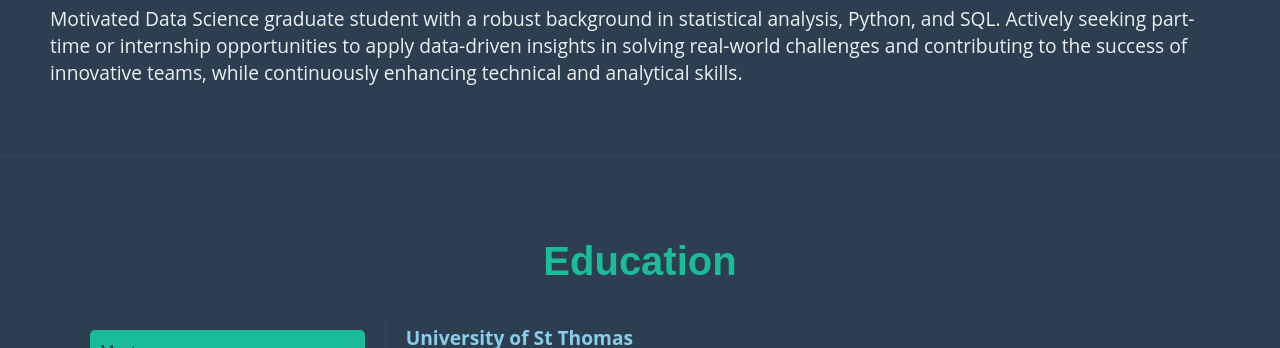
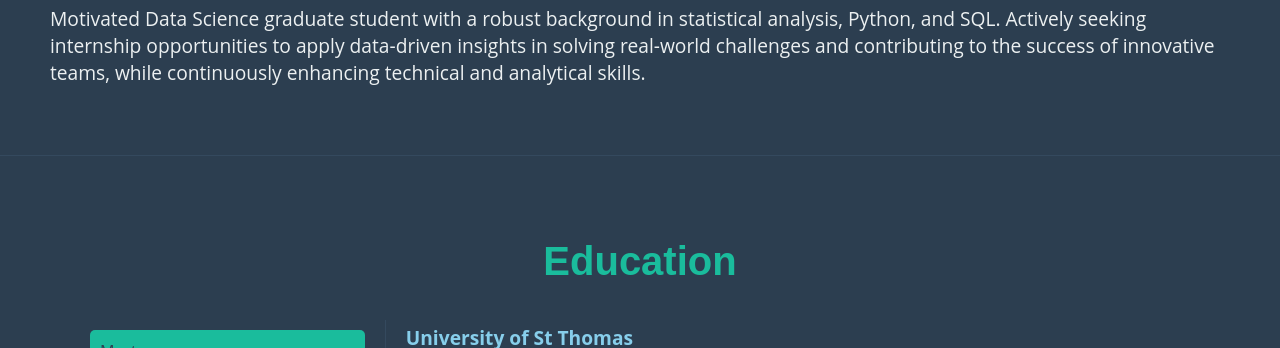
Before and after one commit to Manojkumarr0925/portfolio, a website: page index.html in a window 1280 px wide. Shown: the part 752-1100 px from the top of the page. Drawn offline with Linux system fonts and the light colour scheme.

Commit message:
Update index.html

```diff
--- a/index.html
+++ b/index.html
@@ -46,7 +46,7 @@
 
     <section id="about">
         <h2 class="section-heading">About</h2>
-        <p>Motivated Data Science graduate student with a robust background in statistical analysis, Python, and SQL. Actively seeking part-time or internship opportunities to apply data-driven insights in solving real-world challenges and contributing to the success of innovative teams, while continuously enhancing technical and analytical skills.</p>
+        <p>Motivated Data Science graduate student with a robust background in statistical analysis, Python, and SQL. Actively seeking internship opportunities to apply data-driven insights in solving real-world challenges and contributing to the success of innovative teams, while continuously enhancing technical and analytical skills.</p>
     </section>
 
     <section id="education">
```
